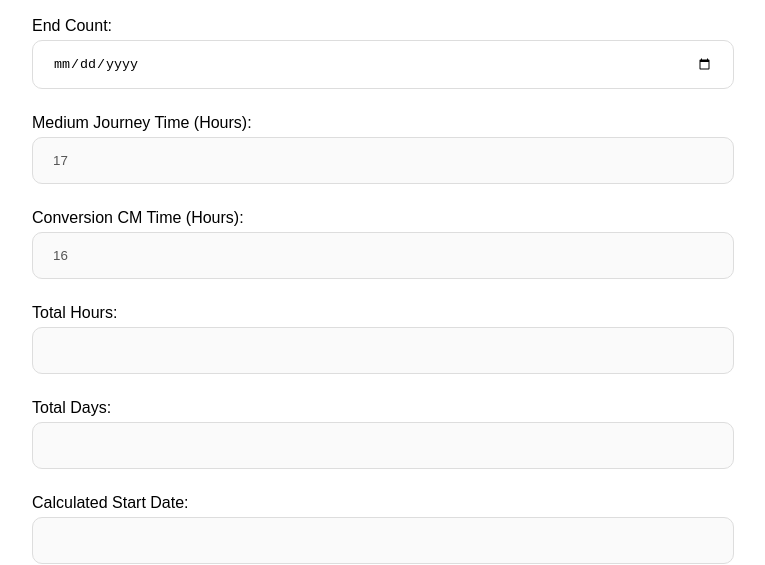
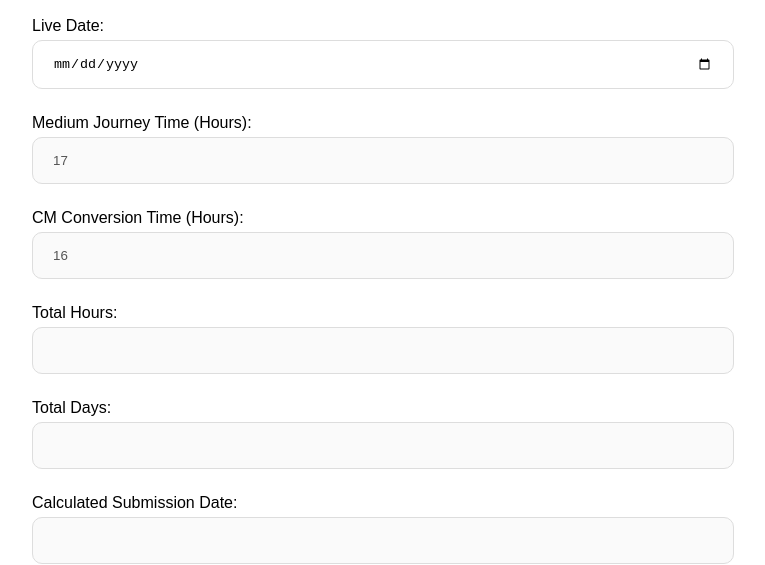
Before and after one commit to nagarjayant/sla, a plain HTML site: page index.html in a window 1280 px wide. Shown: the part 289-854 px from the top of the page, without its empty margins (278-1043 px from the left). Drawn offline with Linux system fonts and the light colour scheme.

Commit message:
Update index.html

```diff
--- a/index.html
+++ b/index.html
@@ -2,7 +2,7 @@
 <html lang="en">
   <head>
     <meta charset="UTF-8" />
-    <title>MY SLA Calculator</title>
+    <title>Simple SLA Calculator</title>
     <style>
       body {
         font-family: Arial, sans-serif;
@@ -66,7 +66,7 @@
           </label>
 
           <label>
-            <span>End Count:</span>
+            <span>Live Date:</span>
             <input type="date" id="endDate" />
           </label>
 
@@ -76,7 +76,7 @@
           </label>
 
           <label>
-            <span>Conversion CM Time (Hours):</span>
+            <span>CM Conversion Time (Hours):</span>
             <input type="text" value="16" id="conversionCM" disabled />
           </label>
 
@@ -91,7 +91,7 @@
           </label>
 
           <label>
-            <span>Calculated Start Date:</span>
+            <span>Calculated Submission Date:</span>
             <input type="text" id="startDate" disabled />
           </label>
         </form>
```
